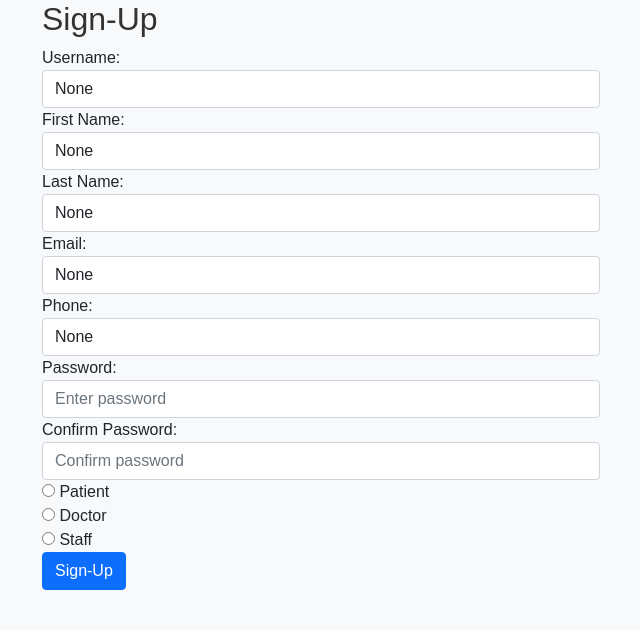
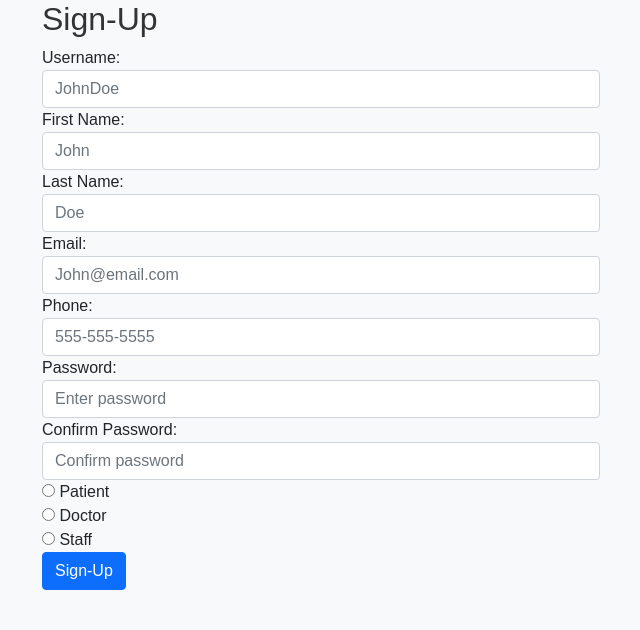
Before and after one commit to kalyancheerla/MedVoyage, a Django app: page /signup/ in a window 1280 px wide. Shown: the part 56-686 px from the top of the page, without its empty margins (40-680 px from the left). Run offline with Django 4.2, Linux system fonts and the light colour scheme.

Commit message:
Fixed placeholder values in signup page

```diff
--- a/src/main/templates/signup.html
+++ b/src/main/templates/signup.html
@@ -8,7 +8,7 @@
 
         <div class="form-group col-md-6">
             <label for="id_username">Username:</label>
-            <input type="text" name="username" class="form-control" id="id_username" placeholder="Enter username" required value="{{ form.username.value }}">
+            <input type="text" name="username" class="form-control" id="id_username" placeholder="JohnDoe" required value="{{ form.username.value|default:'' }}">
             {% if form.username.errors %}
                 <div class="alert alert-danger">
                     {{ form.username.errors }}
@@ -18,7 +18,7 @@
 
         <div class="form-group col-md-6">
             <label for="id_first_name">First Name:</label>
-            <input type="text" name="first_name" class="form-control" id="id_first_name" placeholder="Enter First Name" value="{{ form.first_name.value }}">
+            <input type="text" name="first_name" class="form-control" id="id_first_name" placeholder="John" value="{{ form.first_name.value|default:'' }}">
             {% if form.first_name.errors %}
                 <div class="alert alert-danger">
                     {{ form.first_name.errors }}
@@ -28,7 +28,7 @@
 
         <div class="form-group col-md-6">
             <label for="id_last_name">Last Name:</label>
-            <input type="text" name="last_name" class="form-control" id="id_last_name" placeholder="Enter Last Name" value="{{ form.last_name.value }}">
+            <input type="text" name="last_name" class="form-control" id="id_last_name" placeholder="Doe" value="{{ form.last_name.value|default:'' }}">
             {% if form.last_name.errors %}
                 <div class="alert alert-danger">
                     {{ form.last_name.errors }}
@@ -38,7 +38,7 @@
 
         <div class="form-group col-md-6">
             <label for="id_email">Email:</label>
-            <input type="email" name="email" class="form-control" id="id_email" placeholder="Enter email" required value="{{ form.email.value }}">
+            <input type="email" name="email" class="form-control" id="id_email" placeholder="John@email.com" required value="{{ form.email.value|default:'' }}">
             {% if form.email.errors %}
                 <div class="alert alert-danger">
                     {{ form.email.errors }}
@@ -48,7 +48,7 @@
 
         <div class="form-group col-md-6">
             <label for="id_phone">Phone:</label>
-            <input type="text" name="phone" class="form-control" id="id_phone" placeholder="Enter phone number" value="{{ form.phone.value }}">
+            <input type="text" name="phone" class="form-control" id="id_phone" placeholder="555-555-5555" value="{{ form.phone.value|default:'' }}">
             {% if form.phone.errors %}
                 <div class="alert alert-danger">
                     {{ form.phone.errors }}
```
